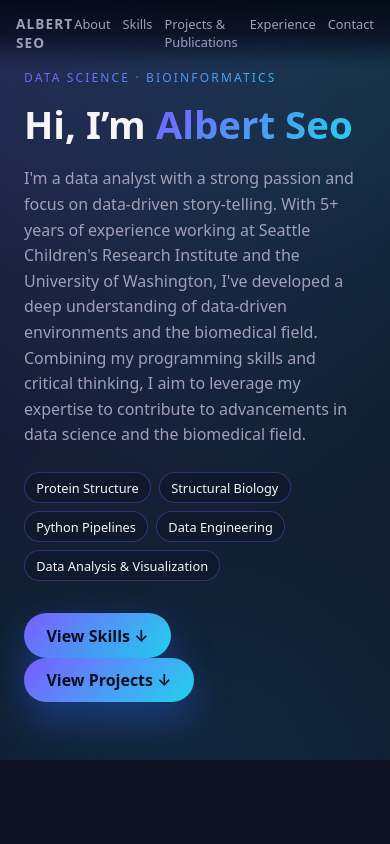
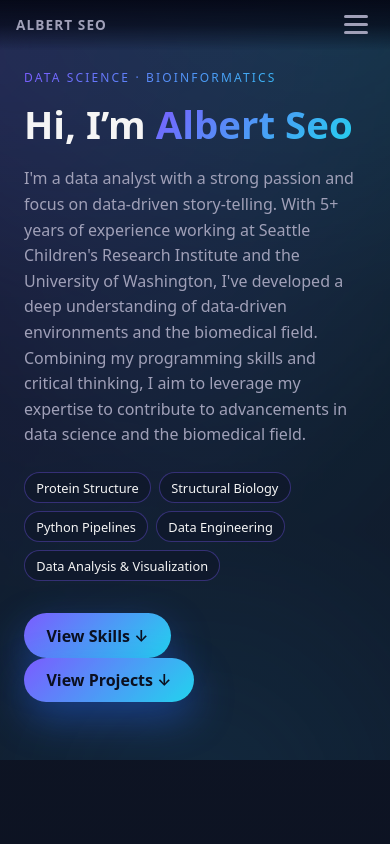
Before and after one commit to albertjseo/personal-portfolio, a React (Create React App) app: page / in a window 390 px wide. Shown: the top 844 px of the page. Built offline with nearby package versions, Linux system fonts and the light colour scheme.

Commit message:
Updating Navbar.jsx

```diff
--- a/src/components/Navbar.jsx
+++ b/src/components/Navbar.jsx
@@ -1,13 +1,24 @@
+import { useState } from "react";
+
 export default function Navbar() {
+  const [open, setOpen] = useState(false);
+
   return (
     <header className="navbar">
       <div className="nav-brand">ALBERT SEO</div>
-      <nav className="nav-links">
-        <a href="#about">About</a>
-        <a href="#skills">Skills</a>
-        <a href="#projects">Projects & Publications</a>
-        <a href="#experience">Experience</a>
-        <a href="#contact">Contact</a>
+
+      <button className="nav-toggle" onClick={() => setOpen(!open)}>
+        <span></span>
+        <span></span>
+        <span></span>
+      </button>
+
+      <nav className={`nav-links ${open ? "open" : ""}`}>
+        <a href="#about" onClick={() => setOpen(false)}>About</a>
+        <a href="#skills" onClick={() => setOpen(false)}>Skills</a>
+        <a href="#projects" onClick={() => setOpen(false)}>Projects & Publications</a>
+        <a href="#experience" onClick={() => setOpen(false)}>Experience</a>
+        <a href="#contact" onClick={() => setOpen(false)}>Contact</a>
       </nav>
     </header>
   );
--- a/src/styles/global.css
+++ b/src/styles/global.css
@@ -24,6 +24,21 @@ body {
   background: radial-gradient(circle at top, #111827 0, #020617 45%, #000 100%);
   color: var(--text-main);
   scroll-behavior: smooth;
+}.nav-toggle {
+  display: none;
+  flex-direction: column;
+  gap: 5px;
+  background: none;
+  border: none;
+  cursor: pointer;
+  z-index: 30;
+}
+
+.nav-toggle span {
+  width: 24px;
+  height: 3px;
+  background: var(--text-muted);
+  border-radius: 2px;
 }
 
 a {
@@ -79,6 +94,48 @@ a {
 .nav-links a:hover::after {
   width: 100%;
 }
+
+.nav-toggle {
+  display: none;
+  flex-direction: column;
+  gap: 5px;
+  background: none;
+  border: none;
+  cursor: pointer;
+  z-index: 30;
+}
+
+.nav-toggle span {
+  width: 24px;
+  height: 3px;
+  background: var(--text-muted);
+  border-radius: 2px;
+}
+
+/* === MOBILE === */
+@media (max-width: 768px) {
+  .nav-links {
+    position: absolute;
+    top: 100%;
+    right: 0;
+    background: rgba(5, 8, 22, 0.95);
+    backdrop-filter: blur(16px);
+    flex-direction: column;
+    padding: 1rem 1.5rem;
+    gap: 1rem;
+    border-radius: 0 0 12px 12px;
+    display: none;
+  }
+
+  .nav-links.open {
+    display: flex;
+  }
+
+  .nav-toggle {
+    display: flex;
+  }
+}
+
 
 /* === SECTIONS === */
 .section {
```
